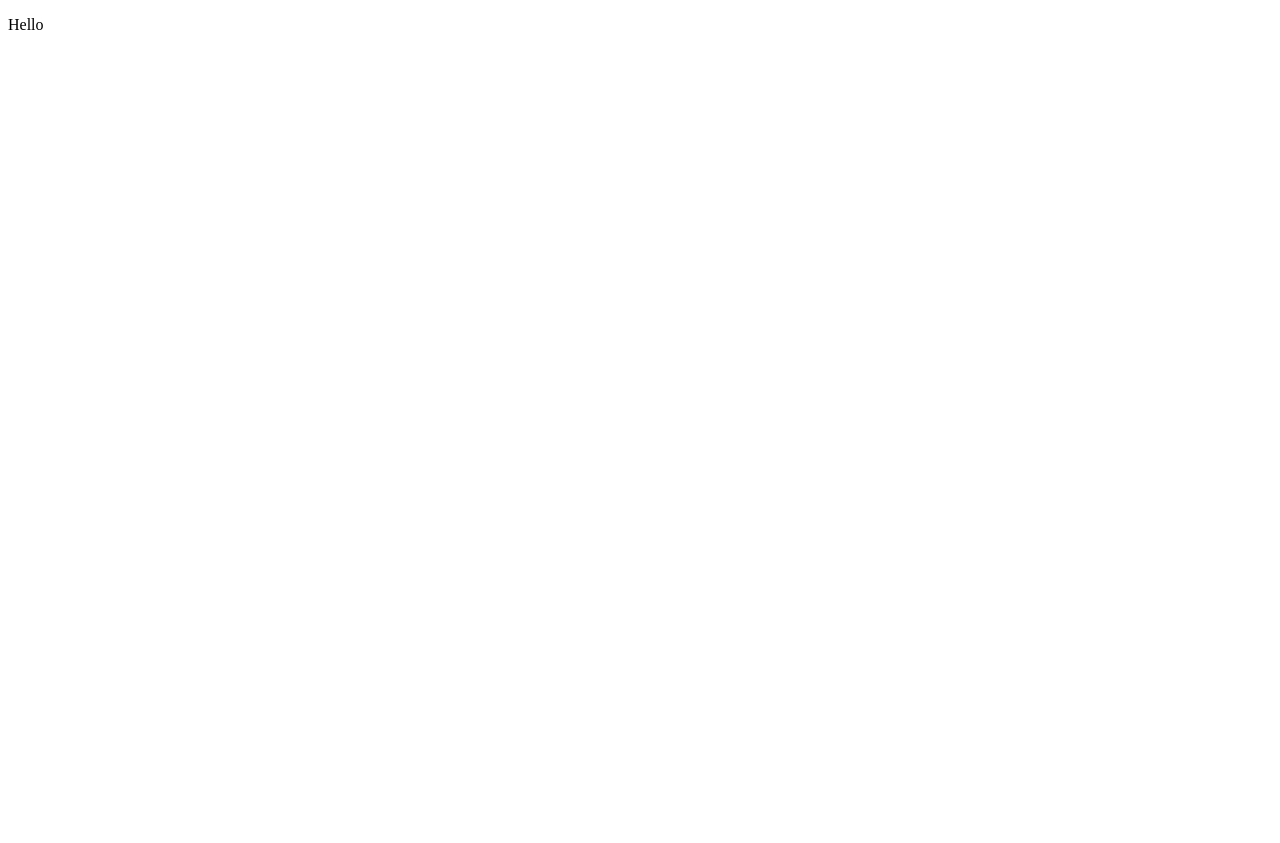
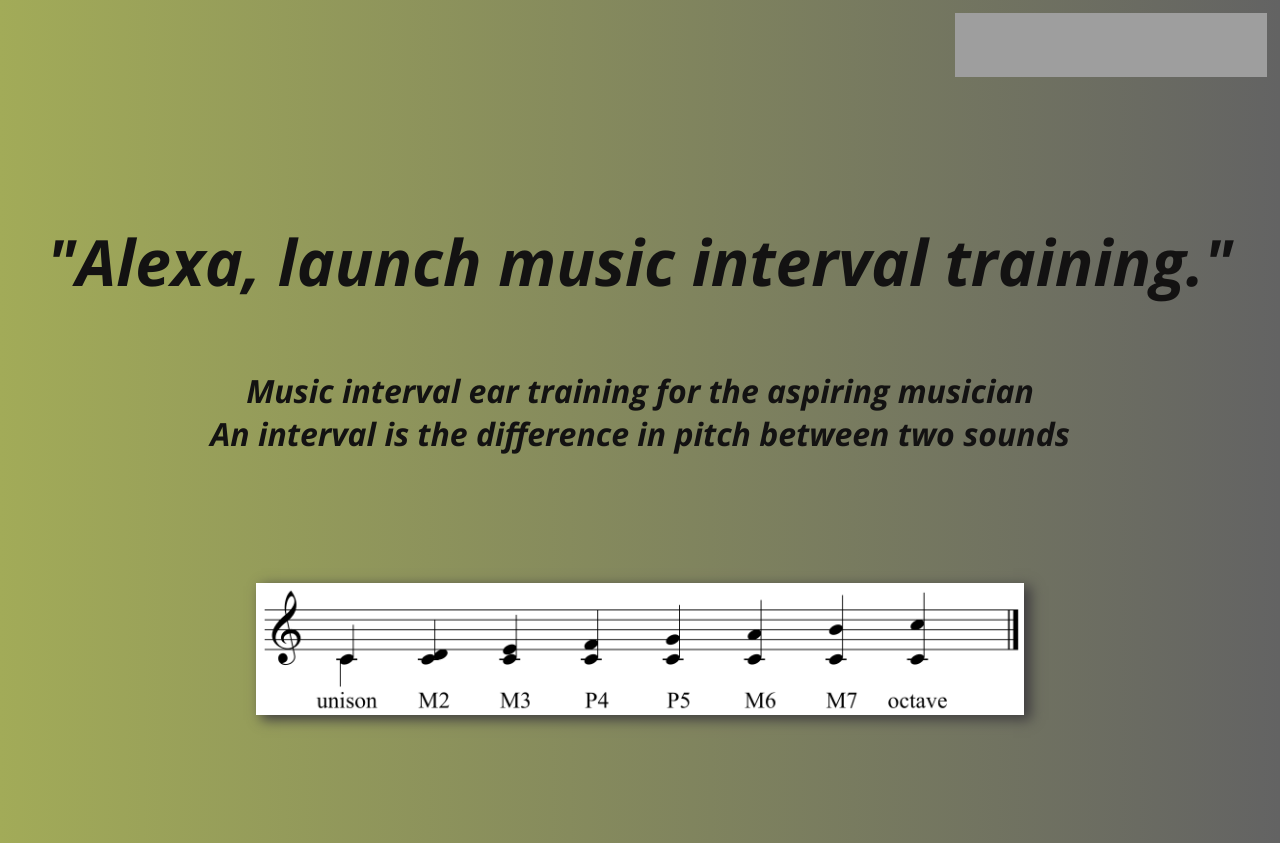
Before and after one commit to music-interval-training/intervals, a Django app: page / in a window 1280 px wide. Before the commit the page is almost empty. Before the commit the page ends 30 px from the top, so only its background shows below. Run offline with Django 3.2, Linux system fonts and the light colour scheme; grey boxes are pictures that could not be loaded.

Commit message:
adds style to home_page

```diff
--- /dev/null
+++ b/intervals/static/stylesheet.css
@@ -0,0 +1,50 @@
+* {
+	padding: 0;
+	margin: 0;
+	box-sizing: border-box;
+}
+
+body {
+	background-size: cover;
+	background: -webkit-linear-gradient(to right, #a2ab58, #636363);
+	background: linear-gradient(to right, #a2ab58, #636363);
+}
+h1 {
+	margin-bottom: 5%;
+}
+.quotes {
+	text-align: center;
+	font-family: 'Open Sans', sans-serif;
+	margin-top: 10%;
+	font-style: italic;
+	font-size: xx-large;
+	color: rgb(19, 18, 18);
+}
+.login-buttons {
+	padding: 1%;
+	display: flex;
+	flex-wrap: nowrap;
+	flex-direction: row;
+	justify-content: flex-end;
+}
+.amazon-button {
+	width: 312px;
+	height: 64px;
+	background: url("https://images-na.ssl-images-amazon.com/images/G/01/lwa/btnLWA_gold_312x64.png") no-repeat;
+}
+.amazon-button:hover {
+	width: 312px;
+	height: 64px;
+	background: url("https://images-na.ssl-images-amazon.com/images/G/01/lwa/btnLWA_gold_312x64_pressed.png") no-repeat;
+}
+.intervals-div {
+	display: flex;
+	justify-content: center;
+	margin-top: 10%;
+	margin-bottom: 10%;
+}
+.intervals-png {
+	-webkit-box-shadow: 6px 4px 12px 1px rgba(65, 63, 65, 1);
+	-moz-box-shadow: 6px 4px 12px 1px rgba(65, 63, 65, 1);
+	box-shadow: 6px 4px 12px 1px rgb(65, 63, 65);
+}
--- a/intervals/templates/intervals/base.html
+++ b/intervals/templates/intervals/base.html
@@ -1,3 +1,4 @@
+{% load static %}
 <!DOCTYPE html>
 <html lang="en">
 
@@ -5,12 +6,21 @@
     <meta charset="UTF-8">
     <meta name="viewport" content="width=device-width, initial-scale=1.0">
     <meta http-equiv="X-UA-Compatible" content="ie=edge">
+    <link rel="stylesheet" href="{% static 'stylesheet.css' %}">
+    <link href="https://fonts.googleapis.com/css?family=Open+Sans:700i&display=swap" rel="stylesheet">
     <title>Music Interval Training</title>
 </head>
 
 
-{% block content %}
+<body>
+    {% block content %}
 
-{% endblock %}
+
+    {% endblock %}
+
+
+
+</body>
+
 
 </html>
--- a/intervals/templates/intervals/home_page.html
+++ b/intervals/templates/intervals/home_page.html
@@ -1,8 +1,30 @@
 {% extends "intervals/base.html" %}
 {% load static %}
+
 {% block content %}
 
-<p>Hello</p>
 
+<div class="login-buttons">
 
+    <a class="amazon-button" href id="LoginWithAmazon">
+
+    </a>
+</div>
+
+<div class="quotes">
+
+    <h1 alt="Alexa, launch music interval training.">"Alexa, launch music interval training."</h1>
+
+    <p alt="Music interval ear training for the aspiring musician">Music interval ear training for the aspiring
+        musician</p>
+
+    <p alt="An interval is the difference in pitch between two sounds.">An interval is the difference in pitch
+        between
+        two sounds</p>
+</div>
+
+<div class="intervals-div">
+    <img class="intervals-png" src="static/images/diatonic_intervals.png" width="60%">
+
+</div>
 {% endblock %}
```
Also changed, not shown: intervals/static/main.css (deleted, +0 -9 lines), intervals/static/images/diatonic_intervals.png (added), intervals/static/images/music-interval.png (added).
